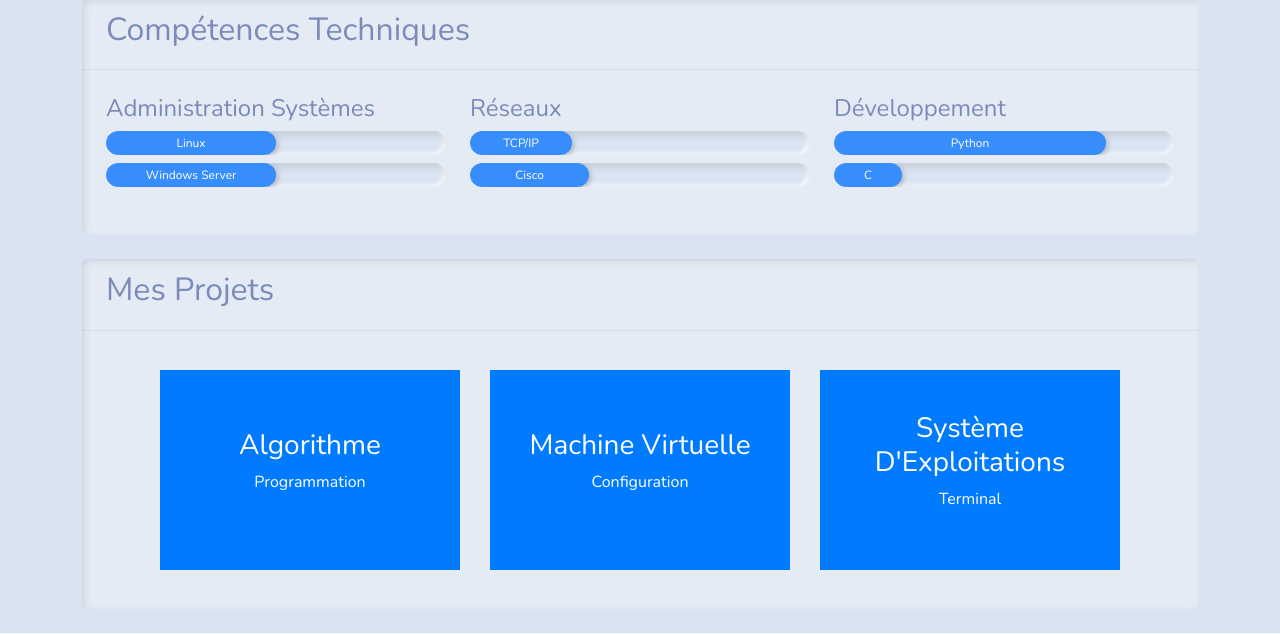
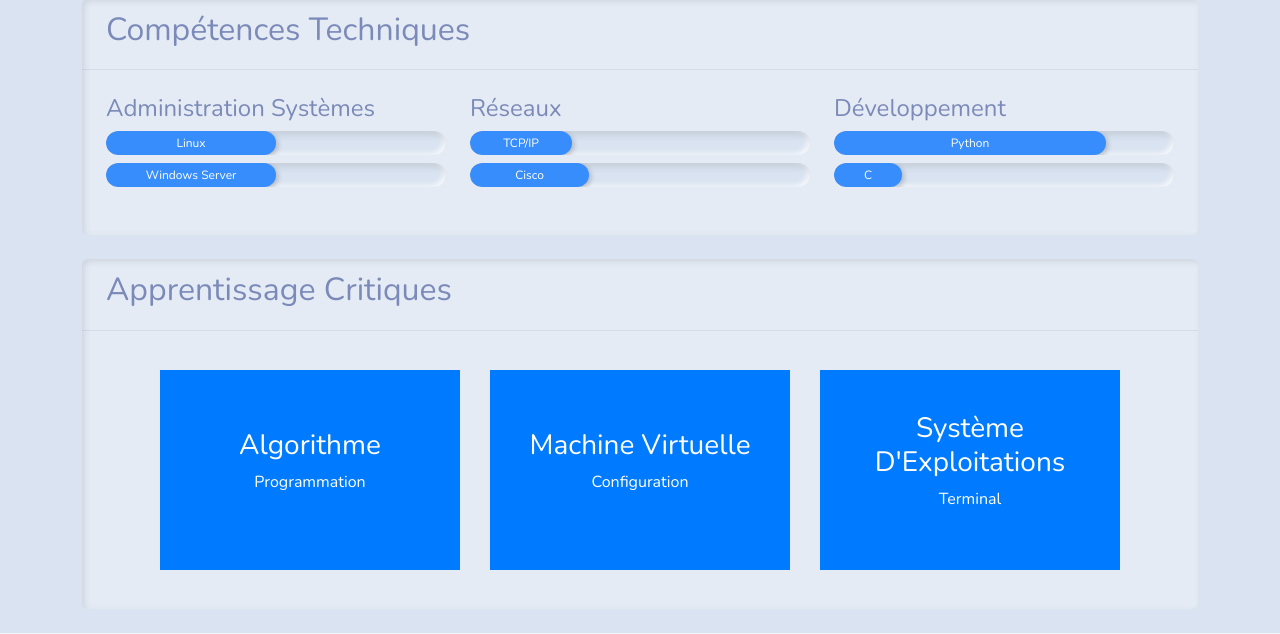
Before and after one commit to Shemseddine-Mammad/SAE1.4, a Symfony app: template templates/shems/portfolio.html.twig in a window 1280 px wide. Shown: the part 153-787 px from the top of the page. Run offline with Twig, Linux system fonts and the light colour scheme; the template is opened without the code that fills it, so the values that code supplies are empty; some libraries are stand-ins or nearby versions.

Commit message:
sauvegarde 19/01/2025

```diff
--- a/templates/shems/portfolio.html.twig
+++ b/templates/shems/portfolio.html.twig
@@ -100,7 +100,7 @@
     <!-- Section des cartes qui se retournent -->
     <div class="card mb-4">
         <div class="card-header">
-            <h2>Mes Projets</h2>
+            <h2>Apprentissage Critiques</h2>
         </div>
         <div class="card-body">
             <div class="d-flex justify-content-center flex-wrap">
```
Also changed, not shown: public/schéma/CV.png (added), public/schéma/E-Portfolio.png (added), public/schéma/accueil.png (added), public/schéma/loisir .png (added).
